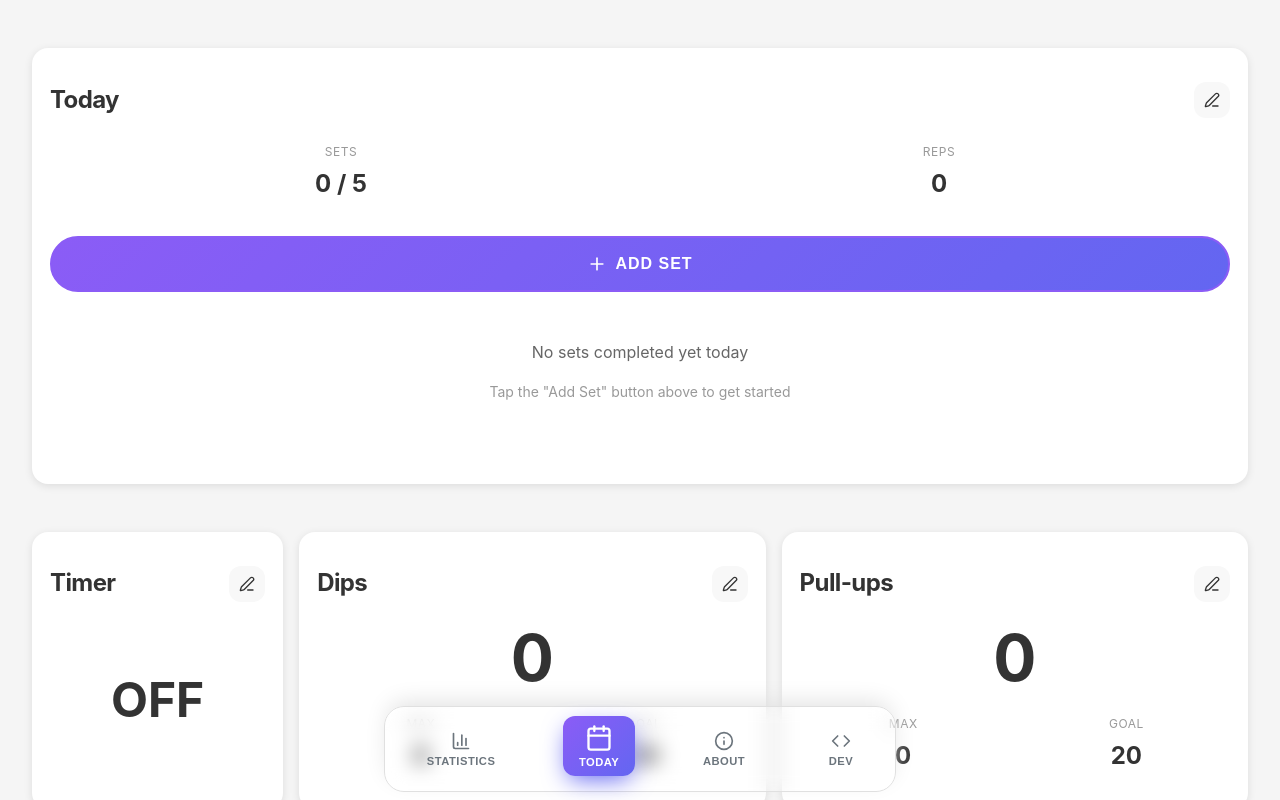
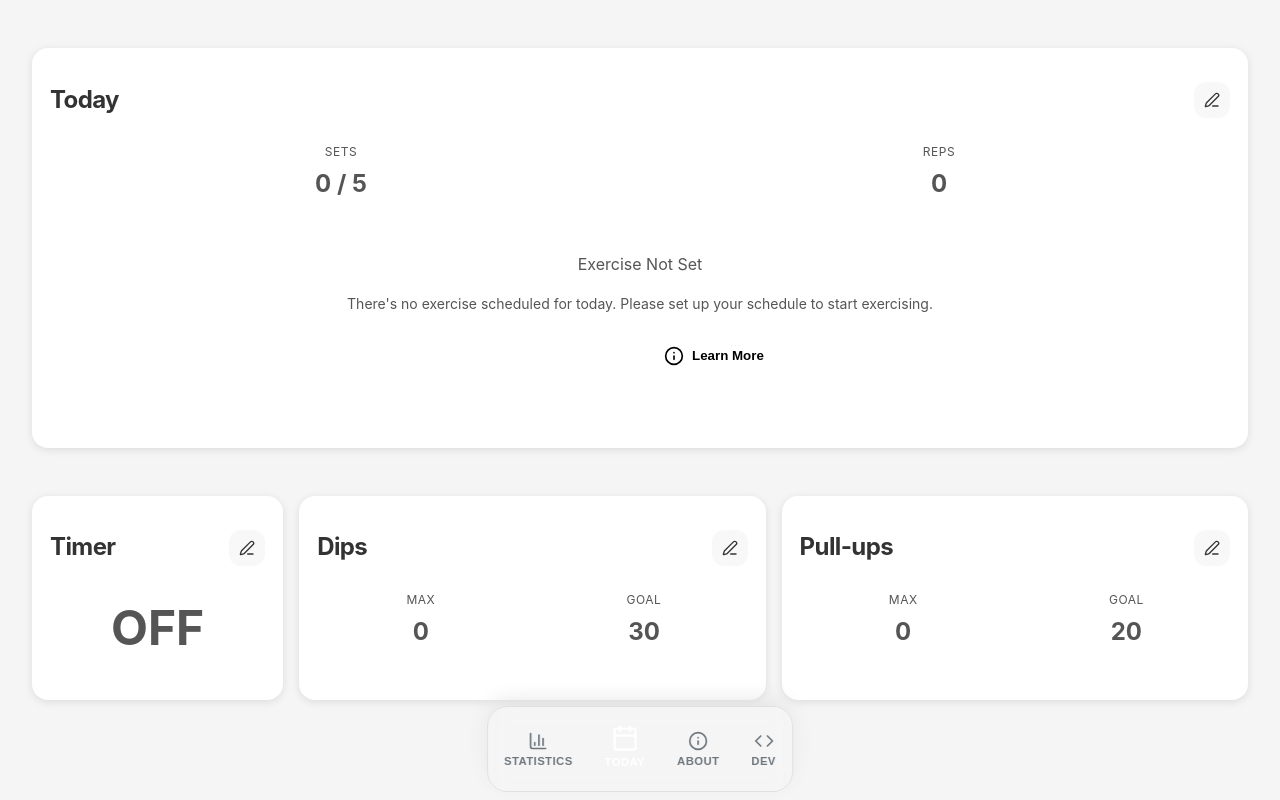
Before and after one commit to Brunomachadob/gtg, a React (Vite) app: page / in a window 1280 px wide. Built offline with nearby package versions, Linux system fonts and the light colour scheme.

Commit message:
some stuff

```diff
--- a/src/App.css
+++ b/src/App.css
@@ -1,6 +1,20 @@
 @tailwind base;
 @tailwind components;
 @tailwind utilities;
+
+@theme {
+  --page-background: #f5f5f5;
+
+  --primary: #8b5cf6;
+  --primary-dark: #6366f1;
+
+  --primary-gradient-background: linear-gradient(135deg, var(--primary) 0%, var(--primary-dark) 100%);
+
+  --primary-dark-box-shadow: 0 8px 25px -5px rgba(99, 102, 241, 0.5);
+
+  --text-primary: #333;
+  --text-primary-light: #666;
+}
 
 html, body {
   margin: 0;
@@ -8,15 +22,15 @@ html, body {
   height: 100%;
   overflow-x: hidden; /* Only hide horizontal overflow */
   color-scheme: light dark;
+  color: var(--text-primary);
+  background: var(--page-background);
   font-family: system-ui;
 }
 
-/* Fitness App - Bold & Aggressive Theme */
 body {
   margin: 0;
-  font-family: 'system-ui', '-apple-system', 'BlinkMacSystemFont', 'Segoe UI', 'Roboto', sans-serif;
+  font-family: -apple-system, BlinkMacSystemFont, 'Segoe UI', Roboto, sans-serif;
   background: #f5f5f5;
-  color: #f8f9fa;
   min-height: 100vh;
 }
 
--- a/src/components/Navigation/Navigation.css
+++ b/src/components/Navigation/Navigation.css
@@ -2,8 +2,8 @@
 .navigation {
   position: fixed;
   bottom: 0.5rem;
-  left: 30%;
-  right: 30%;
+  left: 50%;
+  translate: -50%;
   border: 1px solid #e0e0e0;
   box-shadow: 0 -8px 25px -5px #e0e0e0;
   padding: 0.75rem 0;
@@ -17,6 +17,7 @@
 
 .navigation button {
   display: flex;
+  flex: 1;
   flex-direction: column;
   align-items: center;
   background: none;
@@ -33,14 +34,14 @@
 }
 
 .navigation button:hover {
-  color: #8b5cf6;
+  color: var(--primary);
   transform: translateY(-2px);
 }
 
 .navigation button.active {
   color: #ffffff;
-  background: linear-gradient(135deg, #8b5cf6 0%, #6366f1 100%);
-  box-shadow: 0 8px 25px -5px #6366f1;
+  background: var(--primary-gradient-background);
+  box-shadow: 0 8px 25px -5px var(--primary-dark);
   transform: translateY(-3px);
 }
 
@@ -56,7 +57,7 @@
 /* Mobile adjustments */
 @media (max-width: 768px) {
   .navigation {
-    padding: 0.5rem 0;
+    padding: 0.5rem;
   }
 
   .navigation button {
--- a/src/components/Statistics/Statistics.tsx
+++ b/src/components/Statistics/Statistics.tsx
@@ -74,7 +74,6 @@ export function Statistics() {
         {/* Weekly Stats Card */}
         <Card
           title="This Week"
-          icon={Calendar}
         >
           <div className="stat-value">{stats.total.weekly}</div>
           <div className="stat-unit">reps total</div>
@@ -93,7 +92,6 @@ export function Statistics() {
         {/* Monthly Stats Card */}
         <Card
           title="This Month"
-          icon={Calendar}
         >
           <div className="stat-value">{stats.total.monthly}</div>
           <div className="stat-unit">reps total</div>
@@ -112,7 +110,6 @@ export function Statistics() {
         {/* Current Streak Card */}
         <Card
           title="Current Streak"
-          icon={Flame}
         >
           <div className="stat-value">{stats.total.streak}</div>
           <div className="stat-unit">reps total</div>
@@ -131,7 +128,6 @@ export function Statistics() {
         {/* Bonus Days Card */}
         <Card
           title="Bonus Days"
-          icon={TrendingUp}
         >
           <div className="stat-value">{stats.total.bonusDays}</div>
           <div className="stat-unit">days exceeded minimum</div>
@@ -162,7 +158,6 @@ export function Statistics() {
       <div className="daily-progress-graph">
         <Card
           title="30-Day Progress"
-          icon={BarChart3}
         >
           <svg
             viewBox={`0 0 ${chartWidth} ${chartHeight}`}
--- a/src/components/Today/Today.css
+++ b/src/components/Today/Today.css
@@ -2,9 +2,8 @@
 .today-page {
   padding: 2rem 1rem;
   margin: 0 auto;
-  background: #f5f5f5;
   min-height: 100vh;
-  font-family: -apple-system, BlinkMacSystemFont, 'Segoe UI', Roboto, sans-serif;
+
 }
 
 /* Exercise Stats Grid */
@@ -43,19 +42,9 @@
   font-size: 4rem;
 }
 
-.exercise-stat-card .exercise-title {
-  font-size: 0.875rem;
-  font-weight: 600;
-  color: #666;
-  text-transform: uppercase;
-  letter-spacing: 1px;
-  margin-bottom: 1rem;
-}
-
 .exercise-stat-card .exercise-main-number {
   font-size: 4rem;
   font-weight: 700;
-  color: #333;
   line-height: 1;
   text-align: center;
   margin-bottom: 1.5rem;
@@ -74,7 +63,7 @@
 
 .exercise-stat-card .exercise-detail-label {
   font-size: 0.75rem;
-  color: #999;
+  color: var(--text-primary-light);
   text-transform: uppercase;
   letter-spacing: 0.5px;
   margin-bottom: 0.25rem;
@@ -83,7 +72,6 @@
 .exercise-stat-card .exercise-detail-value {
   font-size: 1.5rem;
   font-weight: 700;
-  color: #333;
 }
 
 /* Today Section */
@@ -95,7 +83,6 @@
 .today-card .today-label {
   font-size: 0.875rem;
   font-weight: 600;
-  color: #666;
   text-transform: uppercase;
   letter-spacing: 1px;
   margin-bottom: 0.5rem;
@@ -104,55 +91,13 @@
 .today-card .today-exercise {
   font-size: 2rem;
   font-weight: 700;
-  color: #333;
   margin-bottom: 1.5rem;
-}
-
-.today-card .today-sets-info {
-  font-size: 0.75rem;
-  color: #999;
-  text-transform: uppercase;
-  letter-spacing: 0.5px;
-  margin-bottom: 0.5rem;
 }
 
 .today-card .today-sets-count {
   font-size: 3rem;
   font-weight: 700;
-  color: #333;
   line-height: 1;
-}
-
-/* Expected Section */
-.expected-section {
-  margin-bottom: 3rem;
-}
-
-/* Expected Card Content Styling */
-.expected-card .expected-label {
-  font-size: 0.875rem;
-  font-weight: 600;
-  color: #666;
-  margin-bottom: 0.5rem;
-}
-
-.expected-card .expected-exercise {
-  font-size: 2rem;
-  font-weight: 700;
-  color: #333;
-  margin-bottom: 0.5rem;
-}
-
-.expected-card .expected-reps {
-  font-size: 3rem;
-  font-weight: 700;
-  color: #333;
-  line-height: 1;
-}
-
-/* Sets Display */
-.sets-section {
-  margin-bottom: 3rem;
 }
 
 .sets-grid {
@@ -168,8 +113,8 @@
   border-radius: 12px;
   padding: 0.5rem;
   background: white;
-  border: 2px solid #8b5cf6;
-  box-shadow: 0 8px 25px -5px rgba(99, 102, 241, 0.2);
+  border: 2px solid var(--primary-dark);
+  box-shadow: var(--primary-dark-box-shadow);
   font-weight: 700;
   min-width: 5rem;
   flex: 0;
@@ -177,7 +122,6 @@
 
 .completed-set-card .set-number {
   font-size: 1.5rem;
-  color: #333;
 }
 
 /* X icon for completed sets */
@@ -185,7 +129,6 @@
   position: absolute;
   top: 0.2rem;
   right: 0.2rem;
-  color: #333;
   background: white;
   cursor: pointer;
   border: none;
@@ -206,8 +149,8 @@
 .add-set-button {
   width: 100%;
   margin-top: 2rem;
-  background: linear-gradient(135deg, #8b5cf6 0%, #6366f1 100%);
-  border: 2px solid #8b5cf6;
+  background: linear-gradient(135deg, var(--primary) 0%, var(--primary-dark) 100%);
+  border: 2px solid var(--primary);
   border-radius: 50px;
   padding: 1rem 2rem;
   font-size: 1rem;
@@ -224,7 +167,7 @@
 }
 
 .add-set-button:hover {
-  box-shadow: 0 8px 25px -5px #6366f1;
+  box-shadow: var(--primary-dark-box-shadow);
 }
 
 .add-set-button:disabled {
@@ -236,7 +179,6 @@
   text-align: center;
   font-size: 3rem;
   font-weight: 700;
-  color: #333;
 }
 
 /* Bottom Navigation */
@@ -246,30 +188,16 @@
   margin-top: 3rem;
 }
 
-.nav-button {
-  background: none;
-  border: none;
-  font-size: 1rem;
-  color: #666;
-  cursor: pointer;
-  padding: 1rem;
-}
-
-.nav-button.active {
-  color: #333;
-  font-weight: 600;
-}
-
 /* Empty sets messages */
 .empty-sets-message {
   text-align: center;
   padding: 2rem 1rem;
-  color: #666;
+  color: var(--text-primary-light);
 }
 
 .empty-subtitle {
   font-size: 0.875rem;
-  color: #999;
+  color: var(--text-primary-light);
 }
 
 .empty-sets-buttons-container {
@@ -278,26 +206,16 @@
   justify-content: center;
 }
 
-.schedule-setup-button,
-.learn-more-button {
+.schedule-setup-button {
   display: flex;
   align-items: center;
   gap: 0.5rem;
-  padding: 0.75rem 1.5rem;
-  background: white;
-  border: 2px solid #e0e0e0;
-  border-radius: 50px;
-  color: #333;
-  font-weight: 600;
-  cursor: pointer;
   transition: all 0.2s ease;
 }
 
 .schedule-setup-button:hover,
 .learn-more-button:hover {
-  border-color: #333;
-  background: #333;
-  color: white;
+  box-shadow: var(--primary-dark-box-shadow);
 }
 
 /* Modal Styles */
@@ -316,7 +234,7 @@
 }
 
 .modal-content {
-  background: white;
+  background: var(--page-background);
   border-radius: 16px;
   padding: 2rem;
   display: flex;
@@ -331,7 +249,6 @@
 .modal-title {
   font-size: 1.25rem;
   font-weight: 600;
-  color: #333;
   margin-bottom: 1.5rem;
   text-align: center;
 }
@@ -351,24 +268,19 @@
 }
 
 .modal-button-primary {
-  background: linear-gradient(135deg, #8b5cf6 0%, #6366f1 100%);
+  background: var(--primary-gradient-background);
   border: none;
   color: white;
 }
 
-.modal-button-primary:hover {
-  box-shadow: 0 8px 25px -5px #6366f1;
+.modal-button-primary:hover,
+.modal-button-secondary:hover {
+  box-shadow: var(--primary-dark-box-shadow);
 }
 
 .modal-button-secondary {
   background: white;
-  color: #333;
-  border: 2px solid #6366f1;
-}
-
-.modal-button-secondary:hover {
-  border-color: #8b5cf6;
-  box-shadow: 0 4px 16px rgba(139, 92, 246, 0.15);
+  border: 2px solid var(--primary-dark);
 }
 
 /* Modal input styles */
@@ -383,7 +295,6 @@
 .modal-input-label {
   font-size: 0.875rem;
   font-weight: 600;
-  color: #666;
   margin-bottom: 0.5rem;
   display: block;
 }
@@ -396,7 +307,6 @@
 }
 
 .schedule-config-item {
-  background: #f5f5f5;
   border-radius: 12px;
   padding: 1rem;
   display: flex;
@@ -407,7 +317,6 @@
 
 .schedule-day {
   font-weight: 600;
-  color: #333;
   font-size: 0.875rem;
   min-width: 80px;
 }
@@ -418,10 +327,8 @@
 
 .exercise-select {
   width: 100%;
-  background: white;
   border: 2px solid #e0e0e0;
   border-radius: 8px;
-  color: #333;
   padding: 0.5rem 1rem;
   font-weight: 500;
   cursor: pointer;
@@ -430,12 +337,11 @@
 
 .exercise-select:focus {
   outline: none;
-  border-color: #333;
+  border-color: #666;
 }
 
 .exercise-select option {
   background: white;
-  color: #333;
 }
 
 /* Responsive adjustments */
--- a/src/components/Today/Today.tsx
+++ b/src/components/Today/Today.tsx
@@ -20,6 +20,7 @@ export function Today({ navigateTo }: TodayProps) {
   const todayIdx = DateService.getCurrentDate().getDay();
   const todayExercise = config.days[todayIdx];
   const isRestDay = todayExercise === 'Rest';
+  const isMissingTodayExercise = !todayExercise || (todayExercise as string) === '';
 
   const [showRepsInput, setShowRepsInput] = useState(false);
   const [newSetReps, setNewSetReps] = useState(0);
@@ -48,7 +49,6 @@ export function Today({ navigateTo }: TodayProps) {
   // Calculate completed sets
   const completedSets = dailySets.sets.filter((reps: number) => reps > 0).length;
   const totalReps = dailySets.sets.reduce((acc: number, reps: number) => acc + reps, 0);
-  const hasReachedMinimum = completedSets >= config.sets;
 
   const formatTime = (ms: number) => {
     const minutes = Math.floor(ms / (1000 * 60));
@@ -203,32 +203,31 @@ export function Today({ navigateTo }: TodayProps) {
     <div className="empty-sets-message">
       <p className="empty-subtitle">Today is your rest day. Take time to recover and come back stronger tomorrow!</p>
     </div>
-  ) : totalReps == 0 ? (
+  ) : isMissingTodayExercise ? (
     <div className="empty-sets-message">
-      <p>No sets completed yet today</p>
-      <p className="empty-subtitle">Tap the "Add Set" button above to get started</p>
-    </div>
-  ) : !todayExercise || (todayExercise as string) === '' ? (
-    <div className="empty-sets-message">
-      <Calendar className="empty-icon" size={48} />
       <p>Exercise Not Set</p>
       <p className="empty-subtitle">There's no exercise scheduled for today. Please set up your schedule to start exercising.</p>
       <div className="flex justify-center empty-sets-buttons-container">
         <button
-          className="schedule-setup-button"
+          className="schedule-setup-button modal-button modal-button-primary"
           onClick={handleUpdateSchedule}
         >
           <Calendar size={20} />
           Set Up Schedule
         </button>
         <button
-          className="learn-more-button"
+          className="schedule-setup-button modal-button modal-button-secondary"
           onClick={() => navigateTo('about')}
         >
           <Info size={20} />
           Learn More
         </button>
       </div>
+    </div>
+  ) : totalReps == 0 ? (
+    <div className="empty-sets-message">
+      <p>No sets completed yet today</p>
+      <p className="empty-subtitle">Tap the "Add Set" button above to get started</p>
     </div>
   ) : null;
 
@@ -249,7 +248,7 @@ export function Today({ navigateTo }: TodayProps) {
             </div>
           </div>
           {/* Add Set Button */}
-          {!isRestDay &&
+          {!isMissingTodayExercise && !isRestDay &&
             <button
               className="add-set-button"
               onClick={handleAddSet}
@@ -339,7 +338,6 @@ export function Today({ navigateTo }: TodayProps) {
           icon={Edit3}
           className="exercise-stat-card"
         >
-          <div className="exercise-main-number">{getExerciseData('Dips').currentMax}</div>
           <div className="exercise-details">
             <div className="exercise-detail">
               <div className="exercise-detail-label">Max</div>
@@ -359,7 +357,6 @@ export function Today({ navigateTo }: TodayProps) {
           icon={Edit3}
           className="exercise-stat-card"
         >
-          <div className="exercise-main-number">{getExerciseData('Pull Ups').currentMax}</div>
           <div className="exercise-details">
             <div className="exercise-detail">
               <div className="exercise-detail-label">Max</div>
```
